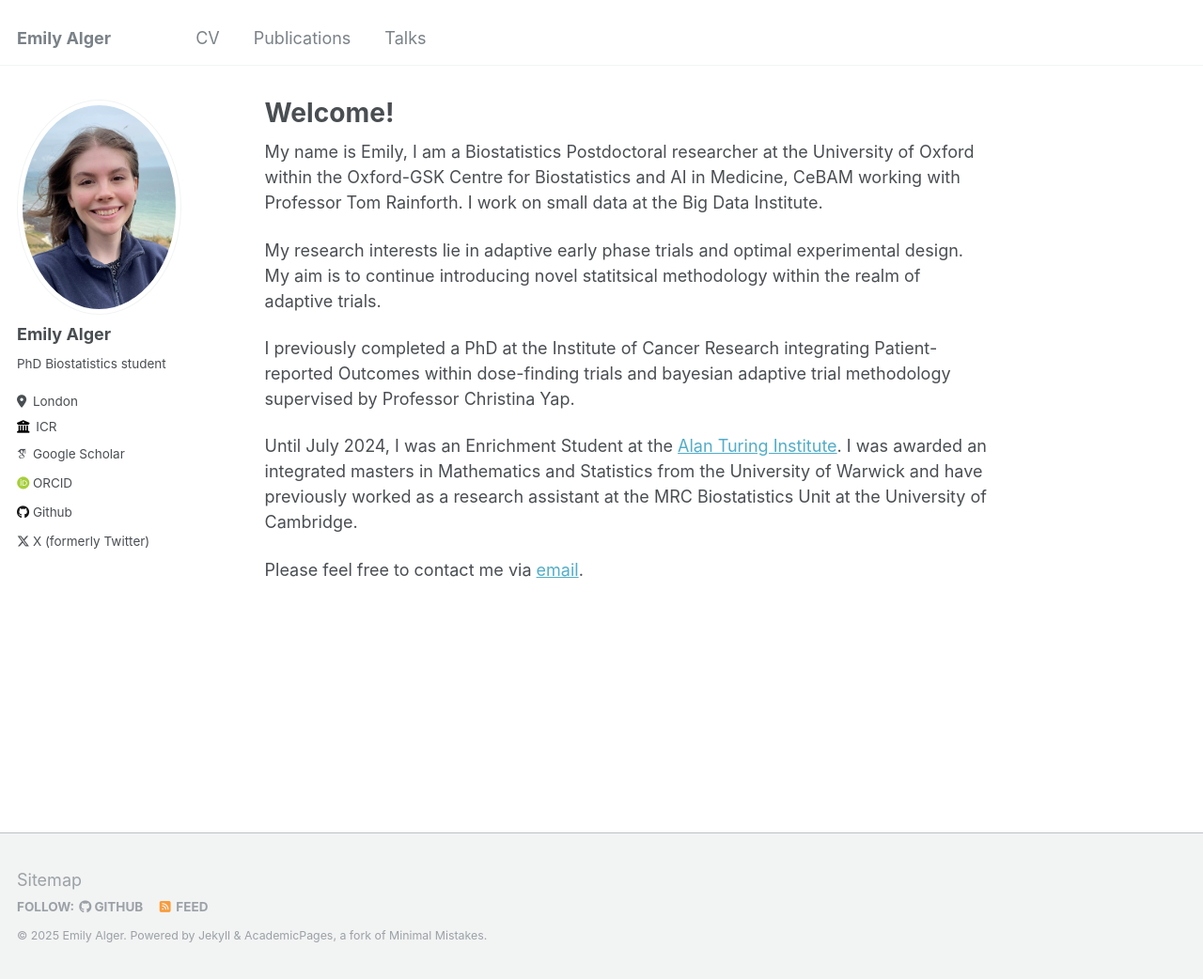
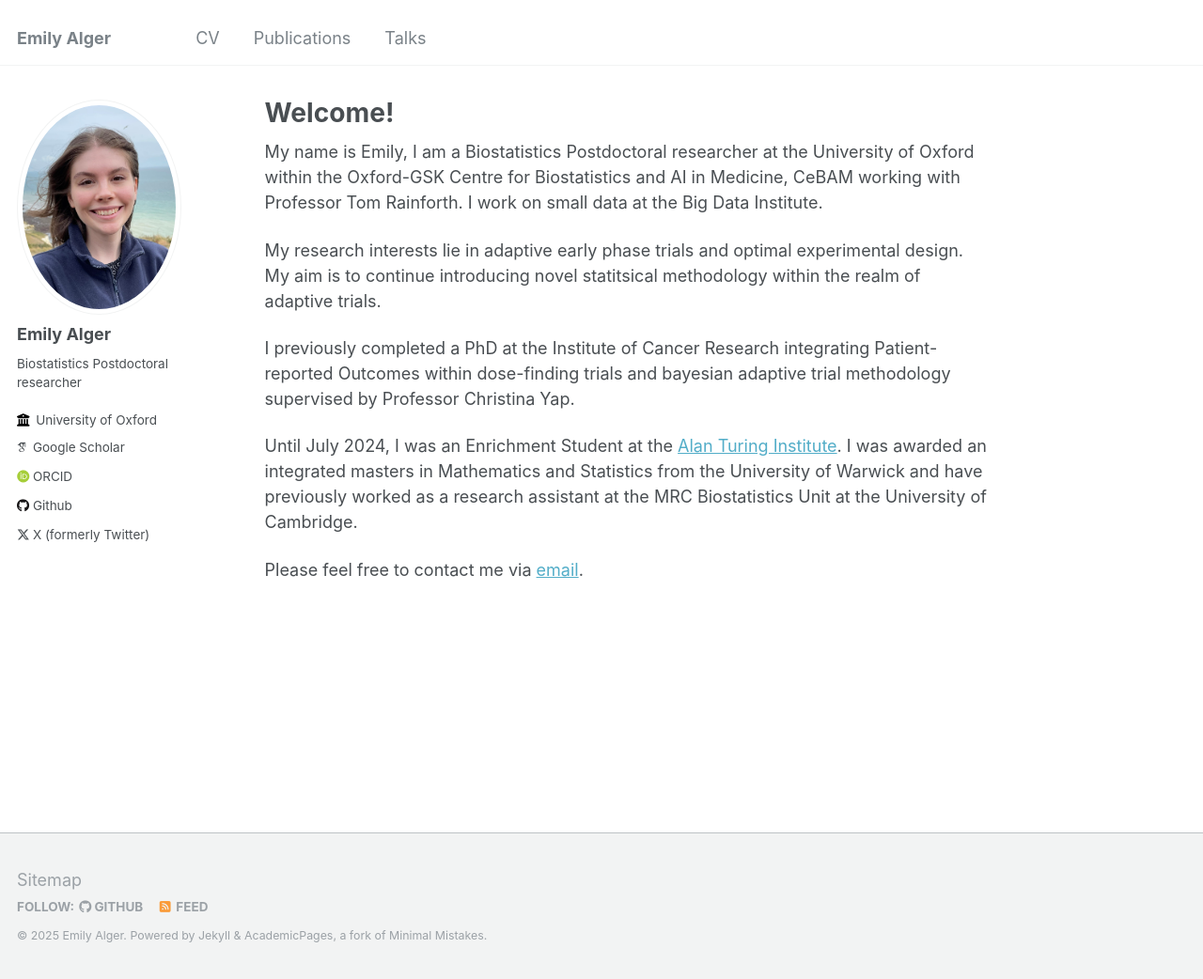
Before and after one commit to alemily100/alemily100.github.io, a Jekyll site: the page built from _pages/about.md, in a window 1280 px wide and 1042 px high. Shown: the whole window at 94% size. Built offline with Jekyll 4.4.1, drawn with Linux system fonts in a browser that asks for light colours; some web fonts are replaced.

Commit message:
Update _config.yml

```diff
--- a/_config.yml
+++ b/_config.yml
@@ -24,9 +24,9 @@ author:
   avatar           : "Emily, Alger.jpg"
   name             : "Emily Alger"
   pronouns         : # example: "she/her"
-  bio              : "PhD Biostatistics student "
-  location         : "London"
-  employer         : "ICR"
+  bio              : "Biostatistics Postdoctoral researcher"
+  location         : #
+  employer         : "University of Oxford"
   uri              : # URL
   email            : # URL
 
```
